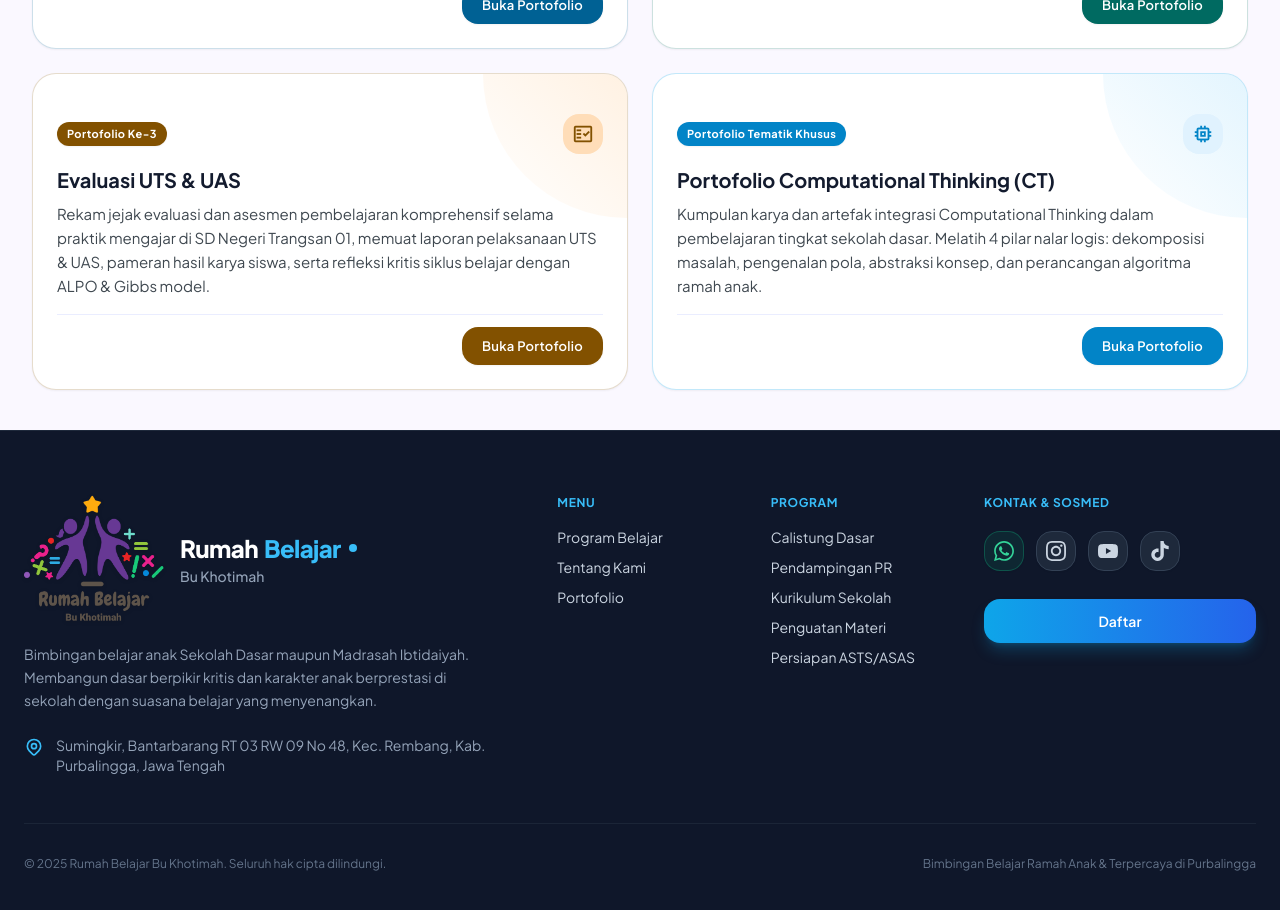
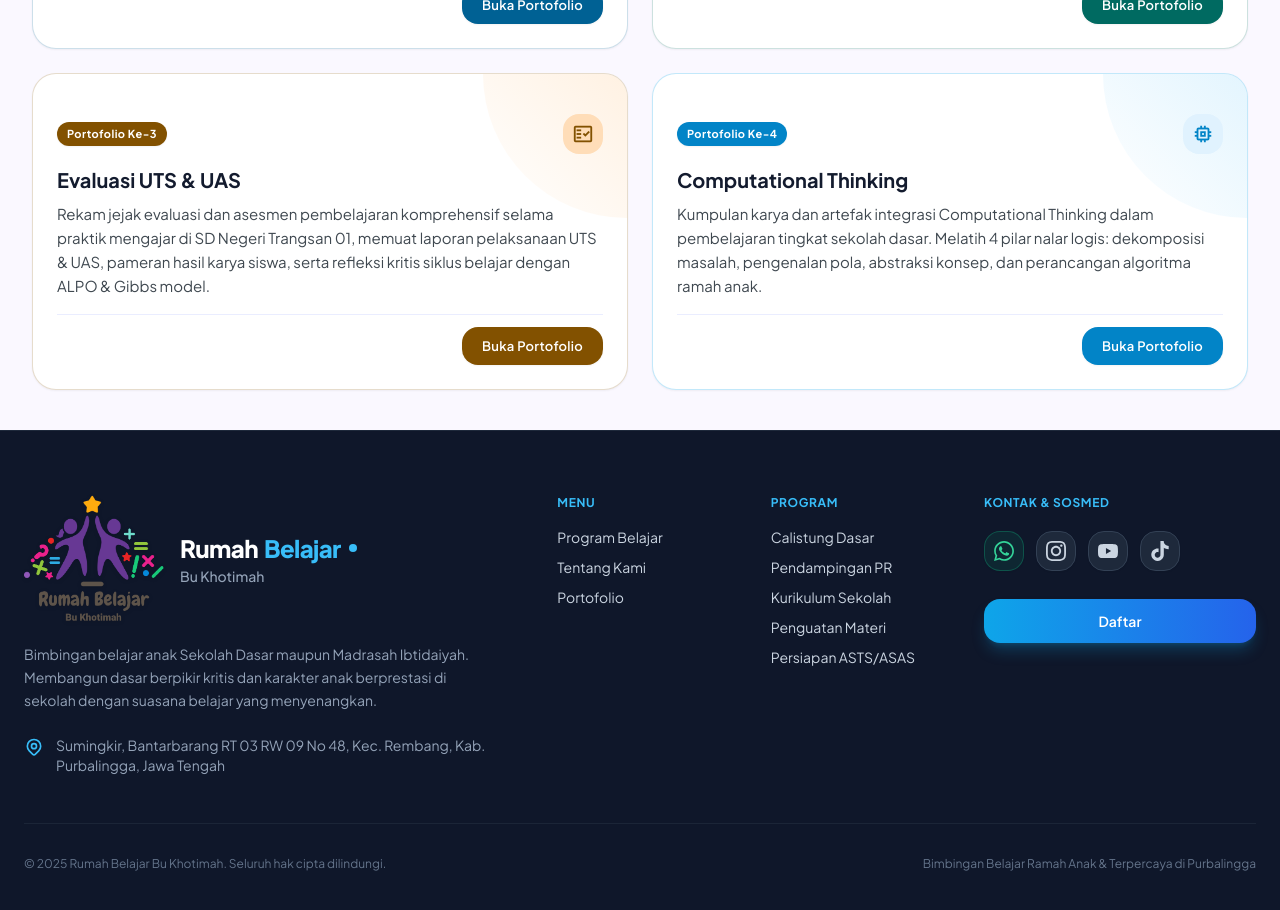
Before and after one commit to fajarrohino/bimbel-rbbk, a Next.js app in the folder frontend/: page /about-us in a window 1280 px wide. Shown: the part 3200-4110 px from the top of the page. Built offline with nearby package versions, Linux system fonts and the light colour scheme; no server answers.

Commit message:
feat: edit portofolio

```diff
--- a/frontend/src/app/about-us/page.tsx
+++ b/frontend/src/app/about-us/page.tsx
@@ -428,7 +428,7 @@ export default function AboutUsPage() {
                     <div className="flex items-center justify-between gap-2">
                       <div className="flex items-center gap-2">
                         <span className="px-2.5 py-1 rounded-full bg-brand-600 text-white font-label-sm text-label-sm font-bold shadow-sm">
-                          Portofolio Tematik Khusus
+                          Portofolio Ke-4
                         </span>
                       </div>
                       <div className="w-10 h-10 rounded-xl bg-brand-100 flex items-center justify-center shrink-0 group-hover:bg-brand-600 group-hover:text-white transition-colors text-brand-600">
@@ -437,7 +437,7 @@ export default function AboutUsPage() {
                     </div>
 
                     <h3 className="font-headline-sm text-headline-sm text-on-surface font-bold text-lg md:text-xl pt-1">
-                      Portofolio Computational Thinking (CT)
+                      Computational Thinking
                     </h3>
 
                     <p className="font-body-md text-body-md text-on-surface-variant text-sm sm:text-body-md leading-relaxed">
```
